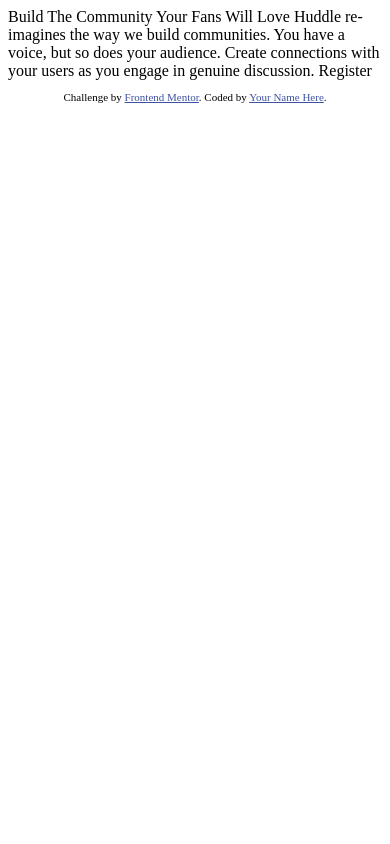
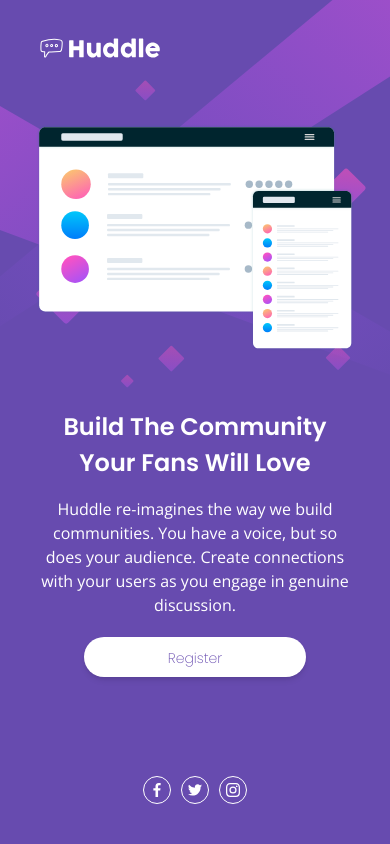
Before and after one commit to wendyhamel/FmhuddleLandingSingleIntro, a plain HTML site: page index.html in a window 390 px wide. Drawn offline with nearby package versions, Linux system fonts and the light colour scheme.

Commit message:
Mobile styling

```diff
--- a/index.html
+++ b/index.html
@@ -8,26 +8,58 @@
 
   <title>Frontend Mentor | Huddle landing page with single introductory section</title>
 
-  <!-- Feel free to remove these styles or customise in your own stylesheet 👍 -->
-  <style>
-    .attribution { font-size: 11px; text-align: center; }
-    .attribution a { color: hsl(228, 45%, 44%); }
-  </style>
+  <!-- Font -->
+  <link rel="preconnect" href="https://fonts.googleapis.com">
+  <link rel="preconnect" href="https://fonts.gstatic.com" crossorigin>
+  <link href="https://fonts.googleapis.com/css2?family=Open+Sans:wght@400&family=Poppins:wght@200;600&display=swap" rel="stylesheet">
+
+  <!-- Tailwind play cdn and local tailwind config file -->
+  <script src="https://cdn.tailwindcss.com"></script>
+  <script src="src/tailwind.config.js"></script>
+
 </head>
-<body>
+<body class="bg-violet text-white min-h-screen">
+  <picture>
+    <source srcset="./images/bg-desktop.svg" media="(min-width: 640px)">
+    <img class="absolute w-full top-0 left-0 md:w-auto md:h-full object-cover" src="./images/bg-mobile.svg" alt="abstract background image of gradient magenta streaks and symbols">
+  </picture>
+  <header class="relative pt-8 px-8 pb-12 mb-3">
+    <img class="pl-0.5 h-8" src="./images/logo.svg" alt="Huddle logo">
+  </header>
+  <main class="relative mx-9 flex flex-col gap-12">
+    <img class="" src="./images/illustration-mockups.svg" alt="abstract image of chat page layout">
+    <section class="grid gap-4 text-center pt-2.5">
+      <h1 class="text-2xl font-heading font-semibold leading-normal">Build The Community Your Fans Will Love</h1>
 
-  Build The Community Your Fans Will Love
+      <p class="antialiased pb-1">Huddle re-imagines the way we build communities. You have a voice, but so does your audience.
+      Create connections with your users as you engage in genuine discussion.</p>
 
-  Huddle re-imagines the way we build communities. You have a voice, but so does your audience.
-  Create connections with your users as you engage in genuine discussion.
+      <button class="font-heading bg-white shadow-md rounded-full text-violet text-sm leading-none pt-3.5 pb-3 px-6 mx-12 flex justify-center hover:bg-magenta hover:text-white transition">Register</button>
+    </section>
+  </main>
 
-  Register
-
-  <footer>
-    <p class="attribution">
-      Challenge by <a href="https://www.frontendmentor.io?ref=challenge" target="_blank">Frontend Mentor</a>.
-      Coded by <a href="#">Your Name Here</a>.
-    </p>
+  <footer class="absolute bottom-0 inset-x-0">
+    <section class="flex item-center justify-center gap-2.5 pb-10">
+      <a class="rounded-full border border-white grid place-items-center p-1.5 hover:border-magenta hover:text-magenta transition" href="#" title="facebook logo">
+        <svg class="w-3.5 h-3.5" xmlns="http://www.w3.org/2000/svg" viewBox="0 0 9 17">
+          <path d="M2.684 17V9.255H.076V6.237h2.608c-.02-.338-.021-1.084-.002-2.238C2.598 2.11 3.694-.007 6.727.027 7.622.049 8.37.084 8.97.132l-.077 2.707c-.584.001-1.214.005-1.89.01-.581.031-1.067.155-1.192 1.162-.005.567-.01 1.308-.012 2.226h2.989l-.39 3.018H5.8V17H2.684Z" fill="currentColor" fill-rule="evenodd"/>
+        </svg>
+      </a>
+      <a class="rounded-full border border-white grid place-items-center p-1.5 hover:border-magenta hover:text-magenta transition" href="#" title="twitter logo">
+        <svg class="w-3.5 h-3.5" xmlns="http://www.w3.org/2000/svg" viewBox="0 0 20 17">
+          <path d="M20 2.172a8.192 8.192 0 0 1-2.357.646 4.11 4.11 0 0 0 1.805-2.27 8.22 8.22 0 0 1-2.606.996A4.094 4.094 0 0 0 13.847.248c-2.65 0-4.596 2.472-3.996 5.037A11.648 11.648 0 0 1 1.392 1a4.109 4.109 0 0 0 1.27 5.478 4.086 4.086 0 0 1-1.858-.513c-.045 1.9 1.318 3.678 3.291 4.075a4.113 4.113 0 0 1-1.853.07 4.106 4.106 0 0 0 3.833 2.848A8.25 8.25 0 0 1 0 14.658a11.616 11.616 0 0 0 6.29 1.843c7.618 0 11.923-6.434 11.664-12.205A8.354 8.354 0 0 0 20 2.172z" fill="currentColor"/>
+        </svg>
+      </a>
+      <a class="rounded-full border border-white grid place-items-center p-1.5 hover:border-magenta hover:text-magenta transition" href="#" title="instagram logo">
+        <svg class="w-3.5 h-3.5" xmlns="http://www.w3.org/2000/svg" viewBox="0 0 20 20">
+          <path d="M10 1.802c2.67 0 2.987.01 4.042.058 2.71.123 3.974 1.409 4.099 4.099.048 1.054.057 1.37.057 4.04 0 2.672-.01 2.988-.057 4.042-.124 2.687-1.387 3.975-4.1 4.099-1.054.048-1.37.058-4.041.057-2.67 0-2.987-.01-4.04-.058-2.718-.124-3.977-1.416-4.1-4.1-.048-1.054-.058-1.37-.058-4.041 0-2.67.01-2.986.058-4.04.124-2.69 1.387-3.977 4.1-4.1 1.054-.048 1.37-.058 4.04-.057zM10 0C7.284 0 6.944.012 5.877.06 2.246.227.227 2.242.061 5.877.01 6.944 0 7.284 0 10s.012 3.057.06 4.123c.167 3.632 2.182 5.65 5.817 5.817 1.067.048 1.407.06 4.123.06s3.057-.012 4.123-.06c3.629-.167 5.652-2.182 5.816-5.817.05-1.066.061-1.407.061-4.123s-.012-3.056-.06-4.122C19.777 2.249 17.76.228 14.124.06 13.057.01 12.716 0 10 0zm0 4.865a5.135 5.135 0 1 0 0 10.27 5.135 5.134 0 0 0 0-10.27zm0 8.468a3.333 3.333 0 1 1 0-6.666 3.333 3.333 0 0 1 0 6.666zm5.338-9.87a1.2 1.2 0 1 0 0 2.4 1.2 1.2 0 0 0 0-2.4z" fill="currentColor"/>
+        </svg>
+      </a>
+    </section>
+    <section class="fixed bottom-0 inset-x-0 text-center text-xs py-2 opacity-0 translate-y-2 hover:opacity-100 hover:translate-y-0 transform transition ease-in-out duration-150">
+      Challenge by <a class="underline hover:text-magenta" href="https://www.frontendmentor.io/challenges/huddle-landing-page-with-a-single-introductory-section-B_2Wvxgi0" target="_blank">Frontend Mentor</a>.
+      Coded by <a class="underline hover:text-magenta" href="https://www.frontendmentor.io/profile/wendyhamel" target="_blank">Wendy Hamel</a>.
+    </section>
   </footer>
 </body>
 </html>
--- /dev/null
+++ b/src/tailwind.config.js
@@ -0,0 +1,14 @@
+tailwind.config = {
+	theme: {
+		fontFamily: {
+			'sans': ['Open Sans', 'sans-serif'],
+			'heading': ['Poppins', 'sans-serif']
+		},
+		extend: {
+			colors: {
+				'violet': 'hsl(257, 40%, 49%)',
+				'magenta': 'hsl(300, 69%, 71%)'
+			}
+		}
+	}
+}
```
